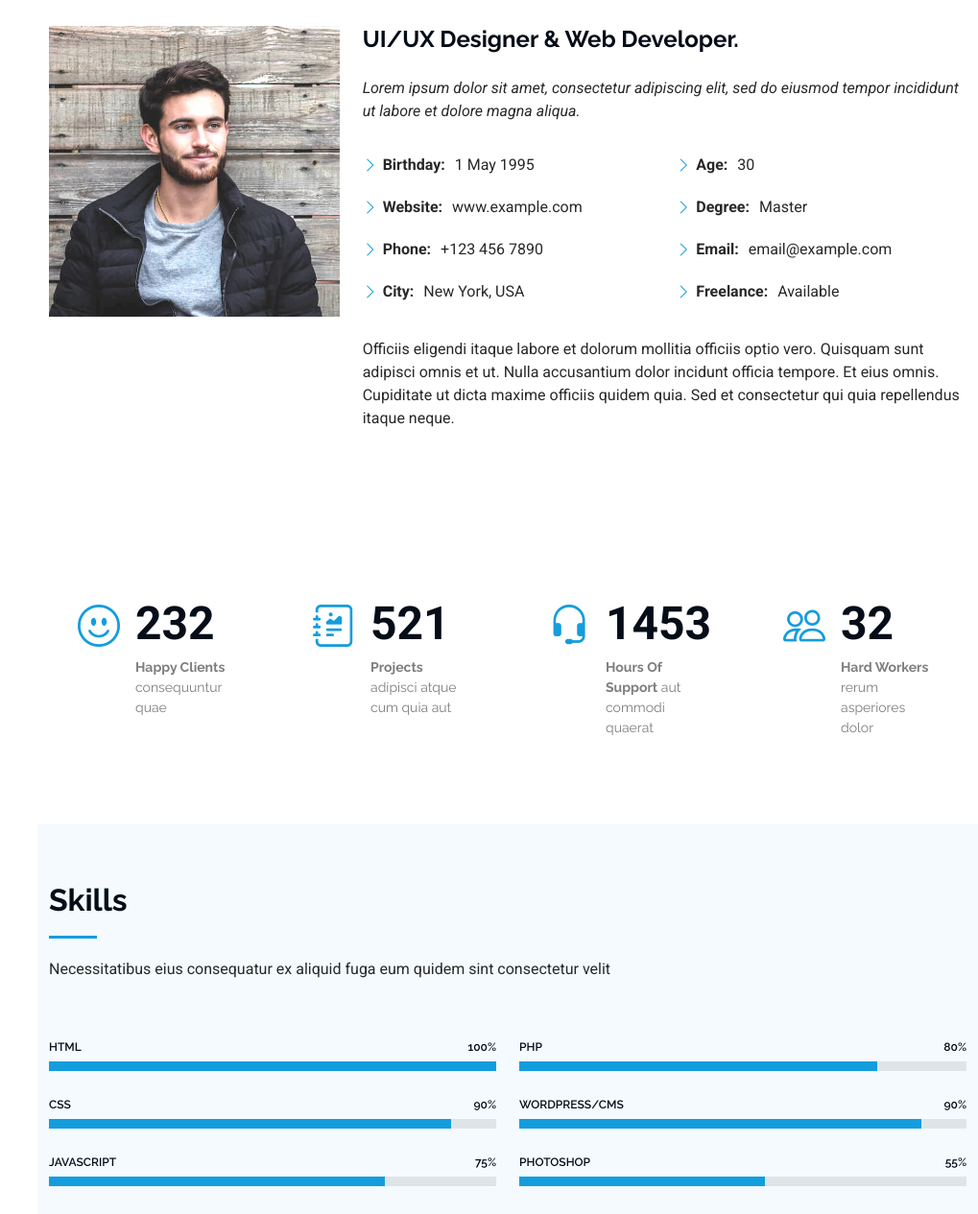
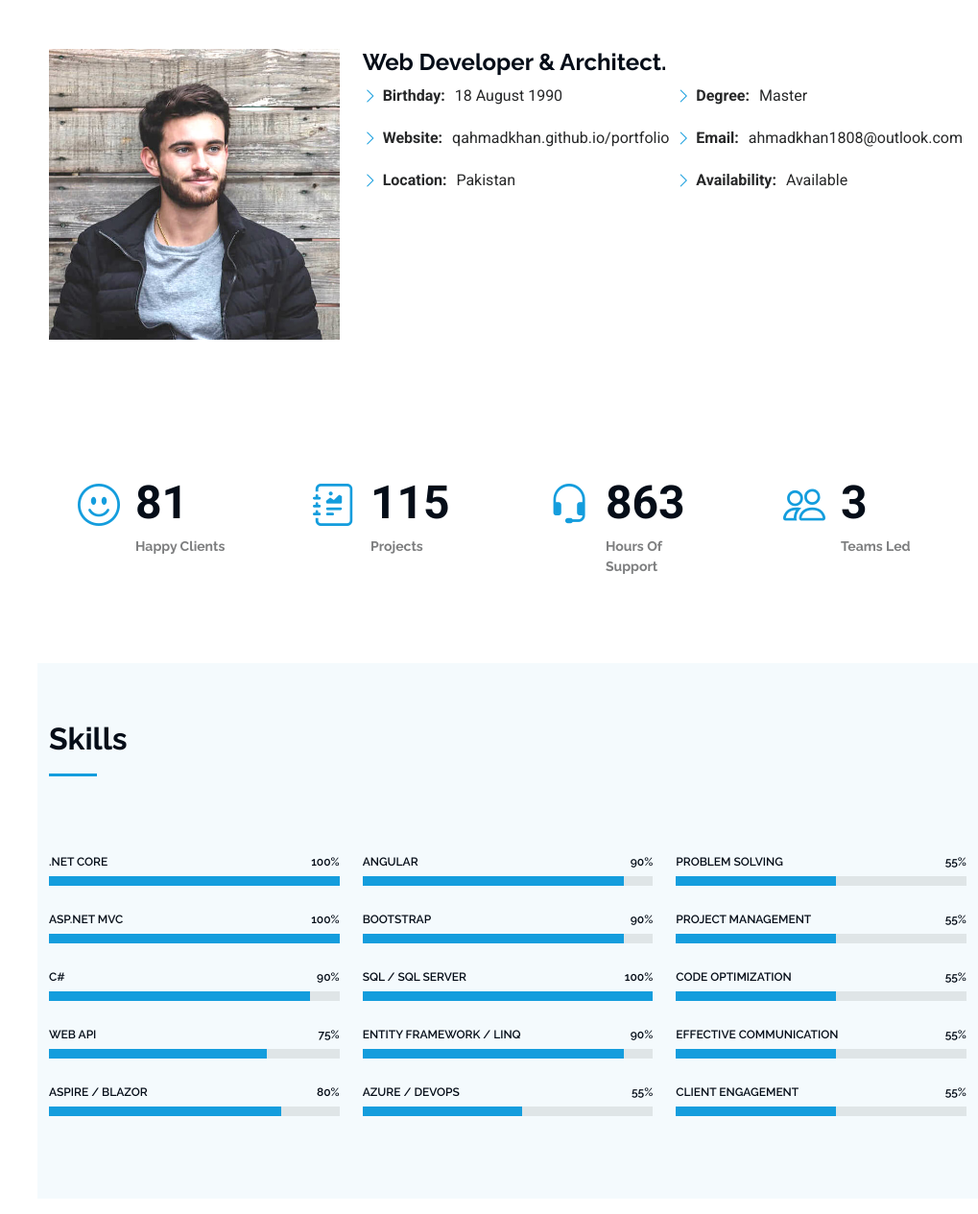
Before and after one commit to qahmadkhan/portfolio, a plain HTML site: page index.html in a window 1280 px wide. Shown: the part 1019-2284 px from the top of the page at 96% size, without its empty margins (261-1280 px from the left). Drawn offline with Linux system fonts and the light colour scheme.

Commit message:
Updating profile

```diff
--- a/index.html
+++ b/index.html
@@ -48,9 +48,9 @@
     <a href="index.html" class="logo d-flex align-items-center justify-content-center">
       <!-- Uncomment the line below if you also wish to use an image logo -->
       <!-- <img src="assets/img/logo.png" alt=""> -->
-      <h1 class="sitename">Alex Smith</h1>
+      <h1 class="sitename">Ahmad Khan</h1>
     </a>
-
+    <!--
     <div class="social-links text-center">
       <a href="#" class="twitter"><i class="bi bi-twitter-x"></i></a>
       <a href="#" class="facebook"><i class="bi bi-facebook"></i></a>
@@ -58,6 +58,7 @@
       <a href="#" class="google-plus"><i class="bi bi-skype"></i></a>
       <a href="#" class="linkedin"><i class="bi bi-linkedin"></i></a>
     </div>
+    -->
 
     <nav id="navmenu" class="navmenu">
       <ul>
@@ -66,6 +67,7 @@
         <li><a href="#resume"><i class="bi bi-file-earmark-text navicon"></i> Resume</a></li>
         <li><a href="#portfolio"><i class="bi bi-images navicon"></i> Portfolio</a></li>
         <li><a href="#services"><i class="bi bi-hdd-stack navicon"></i> Services</a></li>
+<!--
         <li class="dropdown"><a href="#"><i class="bi bi-menu-button navicon"></i> <span>Dropdown</span> <i class="bi bi-chevron-down toggle-dropdown"></i></a>
           <ul>
             <li><a href="#">Dropdown 1</a></li>
@@ -83,6 +85,7 @@
             <li><a href="#">Dropdown 4</a></li>
           </ul>
         </li>
+         -->
         <li><a href="#contact"><i class="bi bi-envelope navicon"></i> Contact</a></li>
       </ul>
     </nav>
@@ -97,8 +100,8 @@
       <img src="assets/img/hero-bg.jpg" alt="" data-aos="fade-in" class="">
 
       <div class="container" data-aos="fade-up" data-aos-delay="100">
-        <h2>Alex Smith</h2>
-        <p>I'm <span class="typed" data-typed-items="Designer, Developer, Freelancer, Photographer">Designer</span><span class="typed-cursor typed-cursor--blink" aria-hidden="true"></span><span class="typed-cursor typed-cursor--blink" aria-hidden="true"></span></p>
+        <h2>Ahmad Khan</h2>
+        <p>I'm <span class="typed" data-typed-items="Software Architect, Web Developer, Freelancer, Tech Enthuusiast">Web Developer</span><span class="typed-cursor typed-cursor--blink" aria-hidden="true"></span><span class="typed-cursor typed-cursor--blink" aria-hidden="true"></span></p>
       </div>
 
     </section><!-- /Hero Section -->
@@ -109,7 +112,7 @@
       <!-- Section Title -->
       <div class="container section-title" data-aos="fade-up">
         <h2>About</h2>
-        <p>Magnam dolores commodi suscipit. Necessitatibus eius consequatur ex aliquid fuga eum quidem. Sit sint consectetur velit. Quisquam quos quisquam cupiditate. Et nemo qui impedit suscipit alias ea. Quia fugiat sit in iste officiis commodi quidem hic quas.</p>
+        <p>Experienced Full Stack .NET Software Engineer with over a decade of success in delivering scalable software solutions. Demonstrated strength in application architecture, performance optimization, and collaborating with cross-functional teams. Committed to achieving excellence and producing high-quality outcomes.</p>
       </div><!-- End Section Title -->
 
       <div class="container" data-aos="fade-up" data-aos-delay="100">
@@ -119,33 +122,34 @@
             <img src="assets/img/my-profile-img.jpg" class="img-fluid" alt="">
           </div>
           <div class="col-lg-8 content">
-            <h2>UI/UX Designer &amp; Web Developer.</h2>
+            <h2>Web Developer &amp; Architect.</h2>
+            <!-- TODO:
             <p class="fst-italic py-3">
               Lorem ipsum dolor sit amet, consectetur adipiscing elit, sed do eiusmod tempor incididunt ut labore et dolore
               magna aliqua.
-            </p>
+            </p> -->
             <div class="row">
               <div class="col-lg-6">
                 <ul>
-                  <li><i class="bi bi-chevron-right"></i> <strong>Birthday:</strong> <span>1 May 1995</span></li>
-                  <li><i class="bi bi-chevron-right"></i> <strong>Website:</strong> <span>www.example.com</span></li>
-                  <li><i class="bi bi-chevron-right"></i> <strong>Phone:</strong> <span>+123 456 7890</span></li>
-                  <li><i class="bi bi-chevron-right"></i> <strong>City:</strong> <span>New York, USA</span></li>
+                  <li><i class="bi bi-chevron-right"></i> <strong>Birthday:</strong> <span>18 August 1990</span></li>
+                  <li><i class="bi bi-chevron-right"></i> <strong>Website:</strong> <span><a style="color: inherit; text-decoration: inherit;" href="https://qahmadkhan.github.io/portfolio/">qahmadkhan.github.io/portfolio</a></span></li>
+                  <!-- <li><i class="bi bi-chevron-right"></i> <strong>Phone:</strong> <span>+123 456 7890</span></li> -->
+                  <li><i class="bi bi-chevron-right"></i> <strong>Location:</strong> <span>Pakistan</span></li>
                 </ul>
               </div>
               <div class="col-lg-6">
                 <ul>
-                  <li><i class="bi bi-chevron-right"></i> <strong>Age:</strong> <span>30</span></li>
                   <li><i class="bi bi-chevron-right"></i> <strong>Degree:</strong> <span>Master</span></li>
-                  <li><i class="bi bi-chevron-right"></i> <strong>Email:</strong> <span>email@example.com</span></li>
-                  <li><i class="bi bi-chevron-right"></i> <strong>Freelance:</strong> <span>Available</span></li>
+                  <li><i class="bi bi-chevron-right"></i> <strong>Email:</strong> <span>ahmadkhan1808@outlook.com</span></li>
+                  <li><i class="bi bi-chevron-right"></i> <strong>Availability:</strong> <span>Available</span></li>
                 </ul>
               </div>
             </div>
+            <!-- TODO:
             <p class="py-3">
               Officiis eligendi itaque labore et dolorum mollitia officiis optio vero. Quisquam sunt adipisci omnis et ut. Nulla accusantium dolor incidunt officia tempore. Et eius omnis.
               Cupiditate ut dicta maxime officiis quidem quia. Sed et consectetur qui quia repellendus itaque neque.
-            </p>
+            </p> -->
           </div>
         </div>
 
@@ -163,32 +167,32 @@
           <div class="col-lg-3 col-md-6">
             <div class="stats-item">
               <i class="bi bi-emoji-smile"></i>
-              <span data-purecounter-start="0" data-purecounter-end="232" data-purecounter-duration="1" class="purecounter"></span>
-              <p><strong>Happy Clients</strong> <span>consequuntur quae</span></p>
+              <span data-purecounter-start="0" data-purecounter-end="81" data-purecounter-duration="1" class="purecounter"></span>
+              <p><strong>Happy Clients</strong> <!-- <span>consequuntur quae</span> --></p>
             </div>
           </div><!-- End Stats Item -->
 
           <div class="col-lg-3 col-md-6">
             <div class="stats-item">
               <i class="bi bi-journal-richtext"></i>
-              <span data-purecounter-start="0" data-purecounter-end="521" data-purecounter-duration="1" class="purecounter"></span>
-              <p><strong>Projects</strong> <span>adipisci atque cum quia aut</span></p>
+              <span data-purecounter-start="0" data-purecounter-end="115" data-purecounter-duration="1" class="purecounter"></span>
+              <p><strong>Projects</strong> <!--<span>adipisci atque cum quia aut</span>--></p>
             </div>
           </div><!-- End Stats Item -->
 
           <div class="col-lg-3 col-md-6">
             <div class="stats-item">
               <i class="bi bi-headset"></i>
-              <span data-purecounter-start="0" data-purecounter-end="1453" data-purecounter-duration="1" class="purecounter"></span>
-              <p><strong>Hours Of Support</strong> <span>aut commodi quaerat</span></p>
+              <span data-purecounter-start="0" data-purecounter-end="863" data-purecounter-duration="1" class="purecounter"></span>
+              <p><strong>Hours Of Support</strong> <!--<span>aut commodi quaerat</span>--></p>
             </div>
           </div><!-- End Stats Item -->
 
           <div class="col-lg-3 col-md-6">
             <div class="stats-item">
               <i class="bi bi-people"></i>
-              <span data-purecounter-start="0" data-purecounter-end="32" data-purecounter-duration="1" class="purecounter"></span>
-              <p><strong>Hard Workers</strong> <span>rerum asperiores dolor</span></p>
+              <span data-purecounter-start="0" data-purecounter-end="3" data-purecounter-duration="1" class="purecounter"></span>
+              <p><strong>Teams Led</strong> <!--<span>rerum asperiores dolor</span>--></p>
             </div>
           </div><!-- End Stats Item -->
 
@@ -204,56 +208,123 @@
       <!-- Section Title -->
       <div class="container section-title" data-aos="fade-up">
         <h2>Skills</h2>
-        <p>Necessitatibus eius consequatur ex aliquid fuga eum quidem sint consectetur velit</p>
+        <!-- <p>Necessitatibus eius consequatur ex aliquid fuga eum quidem sint consectetur velit</p> -->
       </div><!-- End Section Title -->
 
       <div class="container" data-aos="fade-up" data-aos-delay="100">
 
         <div class="row skills-content skills-animation">
 
-          <div class="col-lg-6">
+          <div class="col-lg-4">
 
             <div class="progress">
-              <span class="skill"><span>HTML</span> <i class="val">100%</i></span>
+              <span class="skill"><span>.NET Core</span> <i class="val">100%</i></span>
               <div class="progress-bar-wrap">
                 <div class="progress-bar" role="progressbar" aria-valuenow="100" aria-valuemin="0" aria-valuemax="100"></div>
               </div>
             </div><!-- End Skills Item -->
 
             <div class="progress">
-              <span class="skill"><span>CSS</span> <i class="val">90%</i></span>
+              <span class="skill"><span>ASP.NET MVC</span> <i class="val">100%</i></span>
+              <div class="progress-bar-wrap">
+                <div class="progress-bar" role="progressbar" aria-valuenow="100" aria-valuemin="0" aria-valuemax="100"></div>
+              </div>
+            </div><!-- End Skills Item -->
+
+            <div class="progress">
+              <span class="skill"><span>C#</span> <i class="val">90%</i></span>
               <div class="progress-bar-wrap">
                 <div class="progress-bar" role="progressbar" aria-valuenow="90" aria-valuemin="0" aria-valuemax="100"></div>
               </div>
             </div><!-- End Skills Item -->
 
             <div class="progress">
-              <span class="skill"><span>JavaScript</span> <i class="val">75%</i></span>
+              <span class="skill"><span>Web API</span> <i class="val">75%</i></span>
               <div class="progress-bar-wrap">
                 <div class="progress-bar" role="progressbar" aria-valuenow="75" aria-valuemin="0" aria-valuemax="100"></div>
               </div>
             </div><!-- End Skills Item -->
 
-          </div>
-
-          <div class="col-lg-6">
-
             <div class="progress">
-              <span class="skill"><span>PHP</span> <i class="val">80%</i></span>
+              <span class="skill"><span>Aspire / Blazor</span> <i class="val">80%</i></span>
               <div class="progress-bar-wrap">
                 <div class="progress-bar" role="progressbar" aria-valuenow="80" aria-valuemin="0" aria-valuemax="100"></div>
               </div>
             </div><!-- End Skills Item -->
 
+          </div>
+
+          <div class="col-lg-4">
+
             <div class="progress">
-              <span class="skill"><span>WordPress/CMS</span> <i class="val">90%</i></span>
+              <span class="skill"><span>Angular</span> <i class="val">90%</i></span>
               <div class="progress-bar-wrap">
                 <div class="progress-bar" role="progressbar" aria-valuenow="90" aria-valuemin="0" aria-valuemax="100"></div>
               </div>
             </div><!-- End Skills Item -->
 
             <div class="progress">
-              <span class="skill"><span>Photoshop</span> <i class="val">55%</i></span>
+              <span class="skill"><span>Bootstrap</span> <i class="val">90%</i></span>
+              <div class="progress-bar-wrap">
+                <div class="progress-bar" role="progressbar" aria-valuenow="90" aria-valuemin="0" aria-valuemax="100"></div>
+              </div>
+            </div><!-- End Skills Item -->
+
+            <div class="progress">
+              <span class="skill"><span>SQL / SQL Server</span> <i class="val">100%</i></span>
+              <div class="progress-bar-wrap">
+                <div class="progress-bar" role="progressbar" aria-valuenow="100" aria-valuemin="0" aria-valuemax="100"></div>
+              </div>
+            </div><!-- End Skills Item -->
+
+            <div class="progress">
+              <span class="skill"><span>Entity Framework / LINQ</span> <i class="val">90%</i></span>
+              <div class="progress-bar-wrap">
+                <div class="progress-bar" role="progressbar" aria-valuenow="90" aria-valuemin="0" aria-valuemax="100"></div>
+              </div>
+            </div><!-- End Skills Item -->
+
+            <div class="progress">
+              <span class="skill"><span>Azure / DevOps</span> <i class="val">55%</i></span>
+              <div class="progress-bar-wrap">
+                <div class="progress-bar" role="progressbar" aria-valuenow="55" aria-valuemin="0" aria-valuemax="100"></div>
+              </div>
+            </div><!-- End Skills Item -->
+
+          </div>
+
+          <div class="col-lg-4">
+
+            <div class="progress">
+              <span class="skill"><span>Problem Solving</span> <i class="val">55%</i></span>
+              <div class="progress-bar-wrap">
+                <div class="progress-bar" role="progressbar" aria-valuenow="55" aria-valuemin="0" aria-valuemax="100"></div>
+              </div>
+            </div><!-- End Skills Item -->
+
+            <div class="progress">
+              <span class="skill"><span>Project Management</span> <i class="val">55%</i></span>
+              <div class="progress-bar-wrap">
+                <div class="progress-bar" role="progressbar" aria-valuenow="55" aria-valuemin="0" aria-valuemax="100"></div>
+              </div>
+            </div><!-- End Skills Item -->
+
+            <div class="progress">
+              <span class="skill"><span>Code Optimization</span> <i class="val">55%</i></span>
+              <div class="progress-bar-wrap">
+                <div class="progress-bar" role="progressbar" aria-valuenow="55" aria-valuemin="0" aria-valuemax="100"></div>
+              </div>
+            </div><!-- End Skills Item -->
+
+            <div class="progress">
+              <span class="skill"><span>Effective Communication</span> <i class="val">55%</i></span>
+              <div class="progress-bar-wrap">
+                <div class="progress-bar" role="progressbar" aria-valuenow="55" aria-valuemin="0" aria-valuemax="100"></div>
+              </div>
+            </div><!-- End Skills Item -->
+
+            <div class="progress">
+              <span class="skill"><span>Client Engagement</span> <i class="val">55%</i></span>
               <div class="progress-bar-wrap">
                 <div class="progress-bar" role="progressbar" aria-valuenow="55" aria-valuemin="0" aria-valuemax="100"></div>
               </div>
@@ -273,7 +344,7 @@
       <!-- Section Title -->
       <div class="container section-title" data-aos="fade-up">
         <h2>Resume</h2>
-        <p>Magnam dolores commodi suscipit. Necessitatibus eius consequatur ex aliquid fuga eum quidem. Sit sint consectetur velit. Quisquam quos quisquam cupiditate. Et nemo qui impedit suscipit alias ea. Quia fugiat sit in iste officiis commodi quidem hic quas.</p>
+        <p>Highly accomplished and results-driven Full Stack .NET Software Engineer with over a decade of experience delivering innovative and scalable software solutions. Skilled in architecting forward-thinking applications, performance optimization, and solving complex productivity challenges. Adaptable and motivated, I excel in collaborating with cross-functional, global teams to drive high-quality outcomes. Committed to excellence with a keen eye for detail and a relentless focus on producing impactful results.</p>
       </div><!-- End Section Title -->
 
       <div class="container">
@@ -284,20 +355,20 @@
             <h3 class="resume-title">Sumary</h3>
 
             <div class="resume-item pb-0">
-              <h4>Brandon Johnson</h4>
-              <p><em>Innovative and deadline-driven Graphic Designer with 3+ years of experience designing and developing user-centered digital/print marketing material from initial concept to final, polished deliverable.</em></p>
+              <h4>Ahmad Khan</h4>
+              <p><em>Innovative and deadline-driven Software Developer with 10+ years of experience designing and developing user-centered software products from initial concept to final, polished deliverable.</em></p>
               <ul>
-                <li>Portland par 127,Orlando, FL</li>
-                <li>(123) 456-7891</li>
-                <li>alice.barkley@example.com</li>
+                <li>Pakistan</li>
+                <!-- <li>(123) 456-7891</li> -->
+                <li>ahmadkhan1808@outlook.com</li>
               </ul>
             </div><!-- Edn Resume Item -->
 
             <h3 class="resume-title">Education</h3>
             <div class="resume-item">
-              <h4>Master of Fine Arts &amp; Graphic Design</h4>
-              <h5>2015 - 2016</h5>
-              <p><em>Rochester Institute of Technology, Rochester, NY</em></p>
+              <h4>Bachelor of Science in Computer Science</h4>
+              <h5>2007 - 2011</h5>
+              <p><em>University of Engineering &amp; Technology, LAH, PK</em></p>
               <p>Qui deserunt veniam. Et sed aliquam labore tempore sed quisquam iusto autem sit. Ea vero voluptatum qui ut dignissimos deleniti nerada porti sand markend</p>
             </div><!-- Edn Resume Item -->
 
```
Also changed, not shown: portfolio-details.html (+1 -1 lines), service-details.html (+1 -1 lines), starter-page.html (+1 -1 lines).
